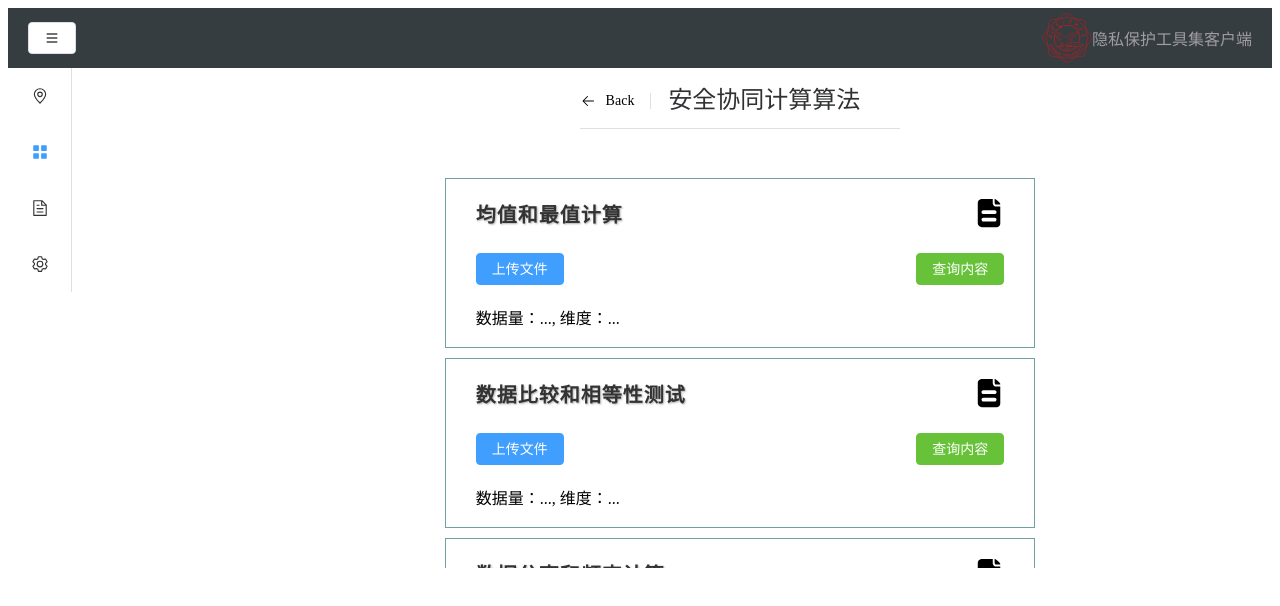
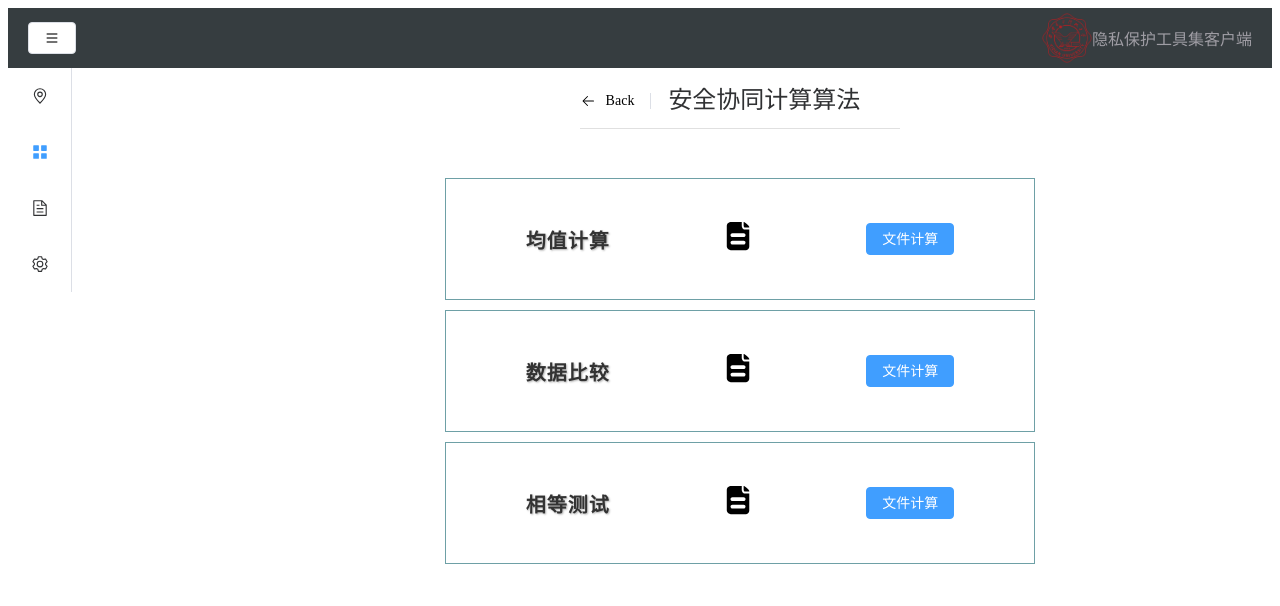
Before and after one commit to oldoldcoder/privacy_protection_front, a Vue app: page /col in a window 1280 px wide. Shown: the top 606 px of the page. Built offline with nearby package versions, Linux system fonts and the light colour scheme; the HTML template or start-up script is replaced by a standard one.

Commit message:
提供安全协同计算的功能

```diff
--- a/src/components/AlgorithmList.vue
+++ b/src/components/AlgorithmList.vue
@@ -289,7 +289,6 @@ const handleFileChange = (index,event) => {
               trigger="hover"
               :content="algorithm.content"
           >
-
             <template #reference>
               <div v-html="svgIcon" class="svg-icon"></div>
             </template>
--- /dev/null
+++ b/src/components/ScComputingList.vue
@@ -0,0 +1,168 @@
+<script setup>
+const apiBaseUrl = import.meta.env.VITE_API_BASE_URL;
+import {defineProps, ref} from 'vue';
+import {ElButton, ElMessage} from "element-plus";
+import axios from 'axios';
+
+// 定义 props，接收父组件传递过来的 algorithms 数组
+const props = defineProps({
+  algorithms: Array,
+});
+// 定义svg
+const svgIcon = ref('<svg t="1719819708999" class="icon" viewBox="0 0 1024 1024" version="1.1" xmlns="http://www.w3.org/2000/svg" p-id="2749" width="30" height="30"> <path d="M815.104 69.632q27.648 25.6 44.032 42.496t25.088 28.672 10.752 19.968 2.048 14.336l0 16.384-151.552 0q-10.24 0-17.92-7.68t-12.8-17.92-7.68-20.992-2.56-16.896l0-126.976 3.072 0q8.192 0 16.896 2.56t19.968 9.728 28.16 20.48 42.496 35.84zM640 129.024q0 20.48 6.144 42.496t19.456 40.96 33.792 31.232 48.128 12.288l149.504 0 0 577.536q0 29.696-11.776 53.248t-31.232 39.936-43.008 25.6-46.08 9.216l-503.808 0q-19.456 0-42.496-11.264t-43.008-29.696-33.28-41.984-13.312-49.152l0-696.32q0-21.504 9.728-44.544t26.624-42.496 38.4-32.256 45.056-12.8l391.168 0 0 128zM704.512 768q26.624 0 45.056-18.944t18.432-45.568-18.432-45.056-45.056-18.432l-384 0q-26.624 0-45.056 18.432t-18.432 45.056 18.432 45.568 45.056 18.944l384 0zM768 448.512q0-26.624-18.432-45.568t-45.056-18.944l-384 0q-26.624 0-45.056 18.944t-18.432 45.568 18.432 45.056 45.056 18.432l384 0q26.624 0 45.056-18.432t18.432-45.056z" p-id="2750"></path> </svg>');
+// 复制一个本地的副本
+const localAlgorithms = ref(props.algorithms.slice()); // 初始时复制一份数据
+
+const fileInput = ref(null);
+
+
+const handleUpload = (index) => {
+  fileInput.value = document.createElement('input');
+  fileInput.value.type = 'file';
+  fileInput.value.style.display = 'none';
+  fileInput.value.dataset.index = index; // 将 index 存储在文件输入上
+  document.body.appendChild(fileInput.value);
+  fileInput.value.click(); // 触发文件选择框
+
+  fileInput.value.addEventListener('change', (event) => {
+    handleFileChange(index, event);
+    document.body.removeChild(fileInput.value);
+  }, { once: true });
+};
+const handleFileChange = (index,event) => {
+
+  localAlgorithms.value[index].loading = true;
+  const file = event.target.files[0];
+  // 文件类型验证
+  if (!['text/plain'].includes(file.type)) {
+    ElMessage({
+      message: '文件类型不支持，支持的文件类型仅为纯文本内容',
+      type: 'error',
+    });
+
+    localAlgorithms.value[index].loading = false;
+    return;
+  }
+
+  // 文件大小验证（示例限制为 10MB）
+  if (file.size > 10 * 1024 * 1024) {
+    ElMessage({
+      message: '数据大小超过限制',
+      type: 'error',
+    })
+
+    localAlgorithms.value[index].loading = false;
+    return;
+  }
+
+  // 创建 FormData 对象，用于上传文件
+  const formData = new FormData();
+  formData.append('file', file);
+
+  // 获取发送的目标URL
+  const baseApi = props.algorithms[index].baseApi;
+  // 发送文件上传请求
+  axios.post(`${apiBaseUrl}${baseApi}`, formData,{withCredentials: true})
+      .then(response => {
+        if(response.status === 200){
+          // 获取文件数据
+          const fileBlob = new Blob([response.data], { type: 'application/octet-stream' });
+
+          // 保存文件
+          const downloadLink = document.createElement('a');
+          downloadLink.href = window.URL.createObjectURL(fileBlob);
+          downloadLink.setAttribute('download', 'filename.ext'); // 设置文件名
+          document.body.appendChild(downloadLink);
+          downloadLink.click();
+          document.body.removeChild(downloadLink);
+
+          ElMessage({
+            message: '计算成功',
+            type: 'success',
+          })
+        } else {
+          ElMessage({
+            message: '计算失败',
+            type: 'error',
+          })
+        }
+      })
+      .catch(() => {
+        ElMessage({
+          message: '计算文件上传过程出错',
+          type: 'error',
+        })
+      }).finally(()=>{
+    localAlgorithms.value[index].loading = false;
+  })
+};
+
+</script>
+<template>
+  <el-scrollbar max-height="400px">
+    <div class="upload-main" v-for="(algorithm, index) in localAlgorithms" :key="index">
+      <div class="title">
+        <div class="algoName">{{ algorithm.name }}</div>
+        <div>
+          <el-popover
+              placement="top-start"
+              :title="`${algorithm.name}文件格式`"
+              :width="250"
+              trigger="hover"
+              :content="algorithm.content"
+          >
+            <template #reference>
+              <div v-html="svgIcon" class="svg-icon"></div>
+            </template>
+          </el-popover>
+        </div>
+        <div class="operator">
+          <el-button @click="handleUpload(index)" type="primary"
+                     :disabled="algorithm.loading">
+            {{ algorithm.loading ? '计算中...' : '文件计算' }}
+          </el-button>
+        </div>
+
+      </div>
+    </div>
+  </el-scrollbar>
+</template>
+
+<style scoped>
+
+
+.upload-main {
+  width: 60%;
+  margin: 10px auto;
+  border: 1px solid #6ea0a6;
+  min-height: 100px;
+  padding: 10px 30px;
+  box-sizing: border-box;
+  position: relative;
+}
+
+.title {
+  display: flex;
+  justify-content: space-between;  align-items: center;
+  height: 100px; /* 根据需要调整高度 */
+}
+.title .algoName{
+  font-size: 20px; /* 调整字体大小 */
+  font-weight: bold; /* 加粗字体 */
+  font-family: 'Arial', sans-serif; /* 设置字体，可以根据需要调整 */
+  color: #333; /* 设置文字颜色，可以根据需求修改 */
+  text-transform: uppercase; /* 将文字转换为大写，如果需要 */
+  letter-spacing: 1px; /* 设置字母间距，可以根据需求调整 */
+  text-shadow: 1px 1px 2px rgba(0, 0, 0, 0.3); /* 可选：添加文字阴影效果 */
+  caret-color: transparent;
+  margin:50px
+}
+
+.svg-icon {
+  margin: 50px; /* 添加间距 */
+}
+
+.el-button {
+  margin: 50px; /* 添加间距 */
+}
+</style>
--- a/src/views/CollaborativeComputingView.vue
+++ b/src/views/CollaborativeComputingView.vue
@@ -1,15 +1,27 @@
 <script setup>
 import {ref} from "vue"
 
-import AlgorithmList from '@/components/AlgorithmList.vue';
+import ScComputingList from '@/components/ScComputingList.vue';
 import { useRouter } from "vue-router";
 
 // 算法内容
 const algorithms = ref([
-  { name: '均值和最值计算', dataVolume: '...', dimension: '...' ,baseApi:"",loading:false,querying:false, useParamQuery:true},
-  { name: '数据比较和相等性测试', dataVolume: '...', dimension: '...' ,baseApi:"",loading:false,querying:false, useParamQuery:false},
-  { name: '数据分享和频率计算', dataVolume: '...', dimension: '...' ,baseApi:"",loading:false,querying:false, useParamQuery:true},
-  { name: '包含关系和范围相交', dataVolume: '...', dimension: '...' ,baseApi:"",loading:false,querying:false, useParamQuery:true},
+  { loading:false,name: '均值计算',content:"文件格式：文件中存入n个数据，按行分隔 \n结果值：n个数据的平均值" ,baseApi:"/dd/scc/avg"},
+  { loading:false,name: '数据比较', content:"文件格式：文件中存入2个数据，按行分隔 \n结果值：true:x1 > x2;false:x1 <= x2" ,baseApi:"/dd/scc/compare"},
+
+  { loading:false,name: '相等测试', content:"文件格式：文件中存2个数据，按行分隔\n结果值：true:x1 == x2;false:x1 != x2\"" ,baseApi:"/dd/scc/equal"},
+  { loading:false,name: '最值计算', content:"文件格式：文件中存n个数据，按行分隔\n结果值：返回结果的最大值" ,baseApi:"/dd/scc/min_max"},
+
+  { loading:false,name: '频率计算',content:"文件格式：文件存入两行数据，第一行存入一个数据表示k，第二行存入n个数据，每个数据按空格分隔\n结果值：返回每个分箱的频数" ,baseApi:"/dd/scc/frequency"},
+
+  { loading:false,name:"内积计算", content:"文件格式：文件中存入两行数据，每行中的数据按照空格分隔，两行数据个数相等\n结果值：返回内积" ,baseApi:"/dd/scc/inner_product"},
+  { loading:false,name: '包含关系计算', content:"文件格式：文件中存入n个数据，按行分隔\n结果值：第一个数如果被包含在范围内则返回1，否则返回0" ,baseApi:"/dd/scc/include"},
+
+  { loading:false,name: '范围相交计算', content:"文件格式：文件中存入n个数据，按行分隔\n结果值：true:范围相交; false:范围不相交" ,baseApi:"/dd/scc/intersect"},
+
+  { loading:false,name:"欧式距离计算", content:"文件格式：文件中存入两行数据，每行中的数据按照空格分隔，两行数据个数相等\n结果值：返回欧式距离值" ,baseApi:"/dd/scc/distance"},
+
+  { loading:false,name:"数据分箱计算", content:"文件格式：文件存入两行数据，第一行存入一个数据表示k，第二行存入n个数据，每个数据按空格分隔\n结果值：返回每个分箱的结果" ,baseApi:"/dd/scc/split"},
 ]);
 
 const router = useRouter();
@@ -28,7 +40,7 @@ const goBack = () => {
         </el-page-header>
       </el-header>
       <el-main>
-        <algorithm-list :algorithms="algorithms" />
+        <ScComputingList :algorithms="algorithms" />
       </el-main>
     </el-container>
 
```
